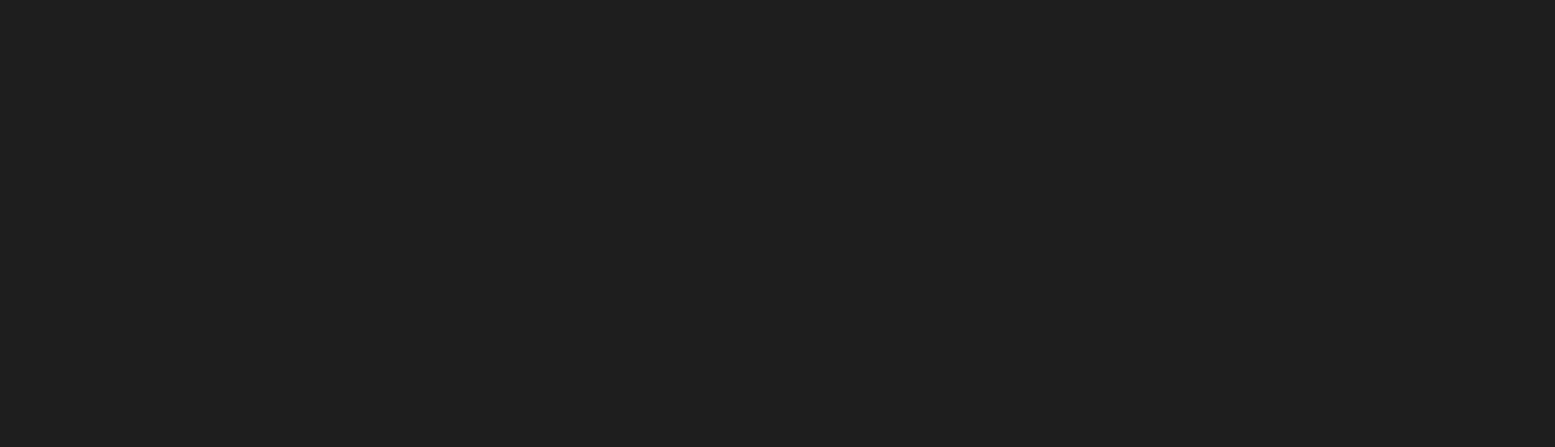
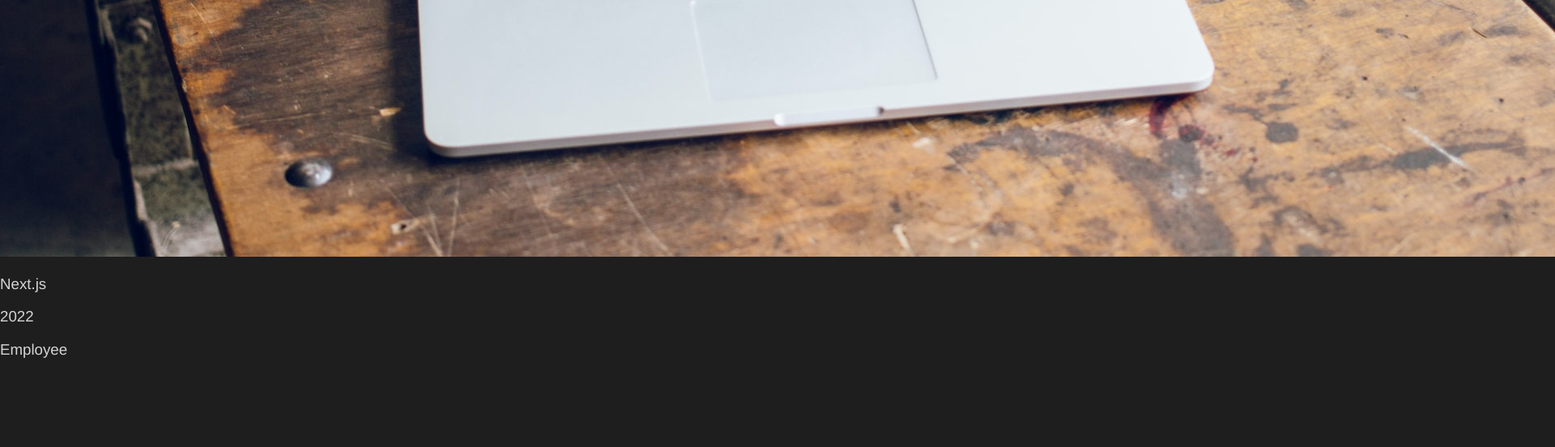
Before and after one commit to IvanSmiths/tutorial-horizontal-scroll-nextjs, a Next.js app: page / in a window 1280 px wide. Shown: the part 2184-2736 px from the top of the page at 81% size, 1920 px wide, since content can reach past the window. Built offline with nearby package versions, Linux system fonts and the light colour scheme.

Commit message:
add complex version

```diff
--- /dev/null
+++ b/components/Complex.js
@@ -0,0 +1,88 @@
+/* eslint-disable @next/next/no-img-element */
+import React, { useRef, useEffect } from "react";
+import { gsap } from "gsap";
+import { ScrollTrigger } from "gsap/dist/ScrollTrigger";
+
+function Complex() {
+  gsap.registerPlugin(ScrollTrigger);
+
+  const scrollRef = useRef(null);
+  const triggerRef = useRef(null);
+
+  useEffect(() => {
+    let mm = gsap.matchMedia(),
+      breakPoint = 500;
+
+    mm.add(
+      {
+        isDesktop: `(min-width: ${breakPoint}px)`,
+        isMobile: `(max-width: ${breakPoint - 1}px)`,
+      },
+      (context) => {
+        let { isDesktop, isMobile } = context.conditions;
+
+        const pin = gsap.fromTo(
+          scrollRef.current,
+          {
+            translateX: 0,
+          },
+          {
+            translateX: "-100vw",
+            ease: "none",
+            duration: 0.5,
+            scrollTrigger: {
+              trigger: triggerRef.current,
+              start: "top top",
+              end: isDesktop ? "8000 top" : "4000 top",
+              scrub: 0.6,
+              pin: true,
+            },
+          }
+        );
+        return () => {
+          pin.kill();
+        };
+      }
+    );
+  }, []);
+  return (
+    <section ref={triggerRef} className="works__outer">
+      <div ref={scrollRef} className="works">
+        <div className="work">
+          <div className="work__copy">
+            <h2>Lorem ipsum dolor sit.</h2>
+          </div>
+          <div className="work__content-outer">
+            <div className="work__content-inner">
+              <img src="/work.jpg" alt="work" />
+              <span className="work__line"></span>
+              <div className="work__details">
+                <h3>Next.js</h3>
+                <h3>2022</h3>
+                <h3>Employee</h3>
+              </div>
+            </div>
+          </div>
+        </div>
+        <div className="work">
+          <div className="work__copy">
+            <h2>Lorem ipsum dolor sit.</h2>
+          </div>
+          <div className="work__content-outer">
+            <div className="work__content-inner">
+              <img src="/work.jpg" alt="work" />
+              <span className="work__line"></span>
+              <div className="work__details">
+                <h3>Next.js</h3>
+                <h3>2022</h3>
+                <h3>Employee</h3>
+              </div>
+            </div>
+          </div>
+        </div>
+      </div>
+    </section>
+  );
+}
+
+export default Complex;
--- a/pages/index.js
+++ b/pages/index.js
@@ -1,12 +1,13 @@
 import Hero from "../components/Hero";
 import Works from "../components/Works";
 import Basic from "../components/Basic";
+import Complex from "../components/Complex";
 
 export default function Home() {
   return (
     <>
       <Hero />
-      <Basic />
+      <Complex />
     </>
   );
 }
```
